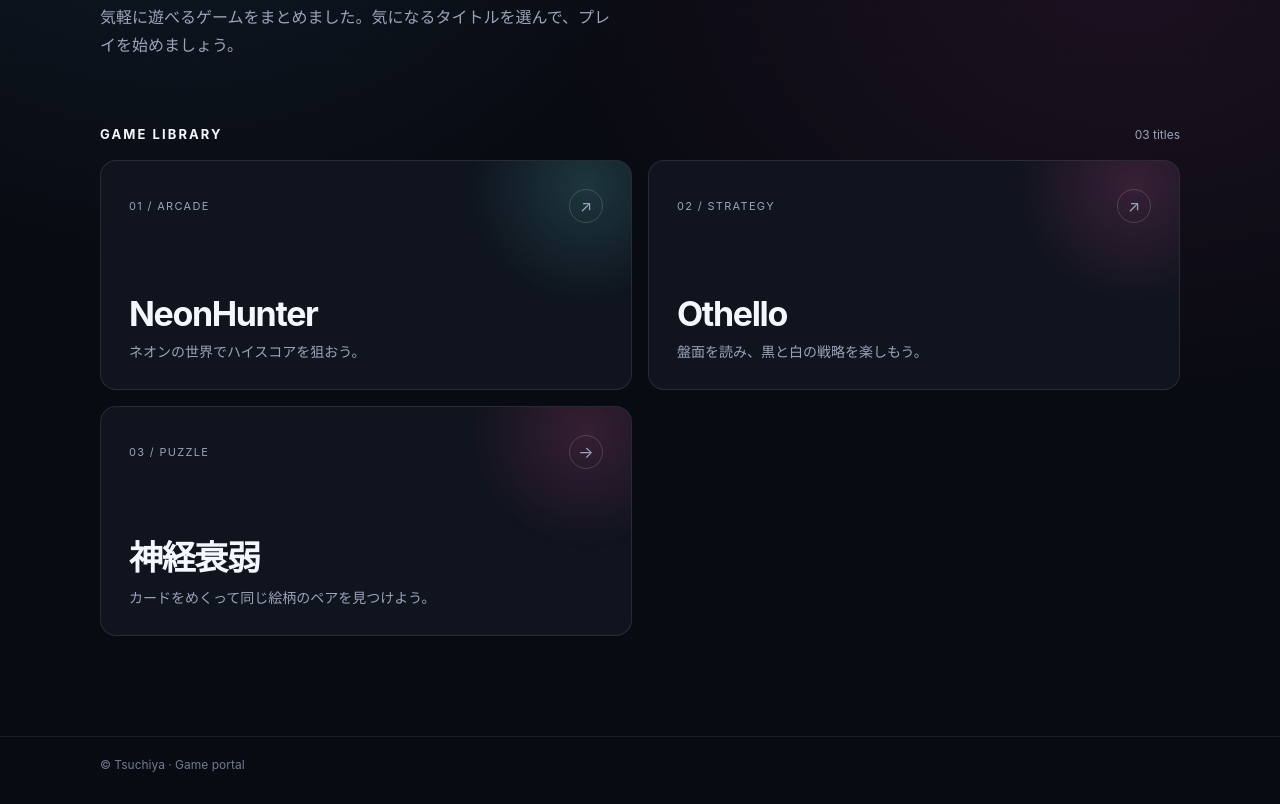
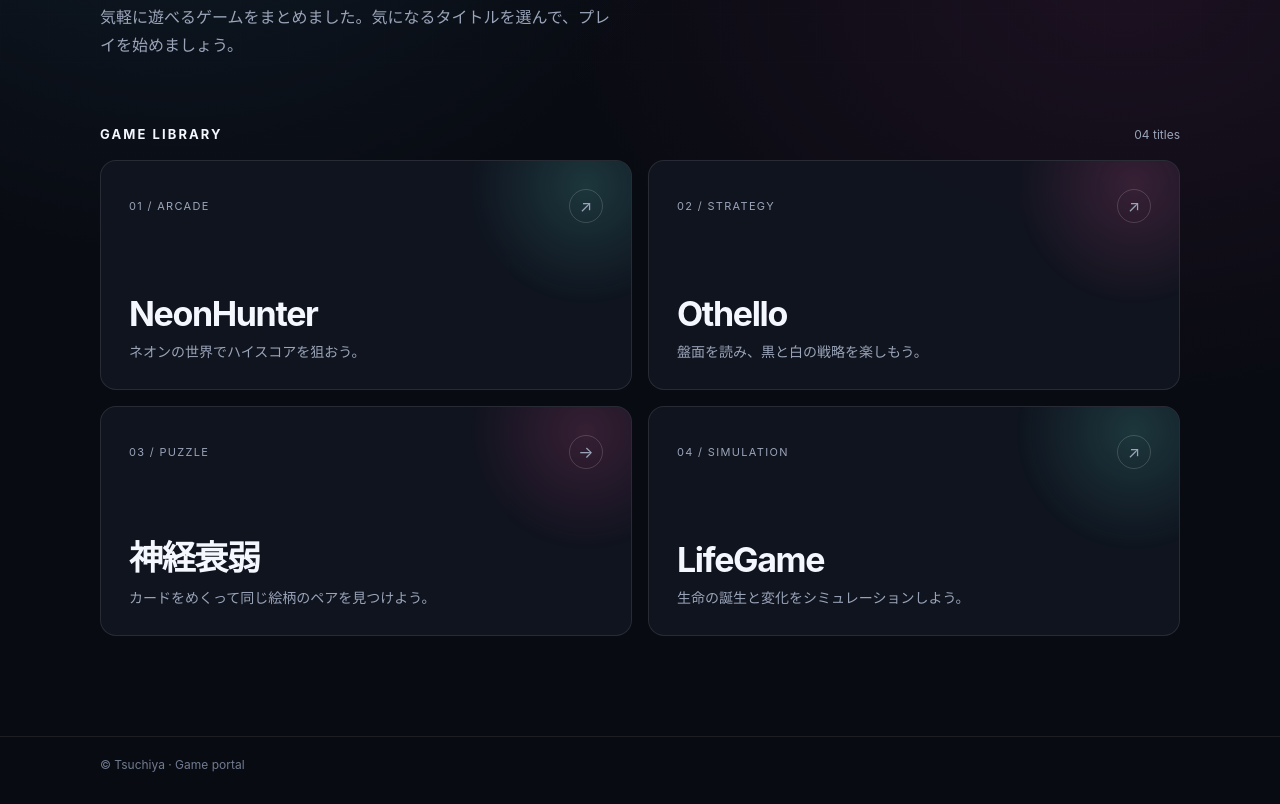
Before and after one commit to tsuchiya9817/PortalSites, a plain HTML site: page index.html in a window 1280 px wide. Shown: the part 418-1222 px from the top of the page. Drawn offline with Linux system fonts and the light colour scheme.

Commit message:
人生ゲームを追加

```diff
--- a/index.html
+++ b/index.html
@@ -85,7 +85,7 @@
     <p class="intro">気軽に遊べるゲームをまとめました。気になるタイトルを選んで、プレイを始めましょう。</p>
     <div class="section-head">
       <h2>Game library</h2>
-      <span class="count">03 titles</span>
+      <span class="count">04 titles</span>
     </div>
     <nav class="grid" aria-label="ゲーム一覧">
       <a class="game neon" href="https://tsuchiya9817.github.io/NeonHunter/" target="_blank" rel="noopener noreferrer">
@@ -100,6 +100,10 @@
         <div class="topline"><span class="tag">03 / Puzzle</span><span class="arrow" aria-hidden="true">→</span></div>
         <div><h3>神経衰弱</h3><p>カードをめくって同じ絵柄のペアを見つけよう。</p></div>
       </a>
+      <a class="game neon" href="https://tsuchiya9817.github.io/LifeGame/" target="_blank" rel="noopener noreferrer">
+        <div class="topline"><span class="tag">04 / Simulation</span><span class="arrow" aria-hidden="true">↗</span></div>
+        <div><h3>LifeGame</h3><p>生命の誕生と変化をシミュレーションしよう。</p></div>
+      </a>
     </nav>
   </main>
   <footer><div class="wrap">© Tsuchiya · Game portal</div></footer>
```
